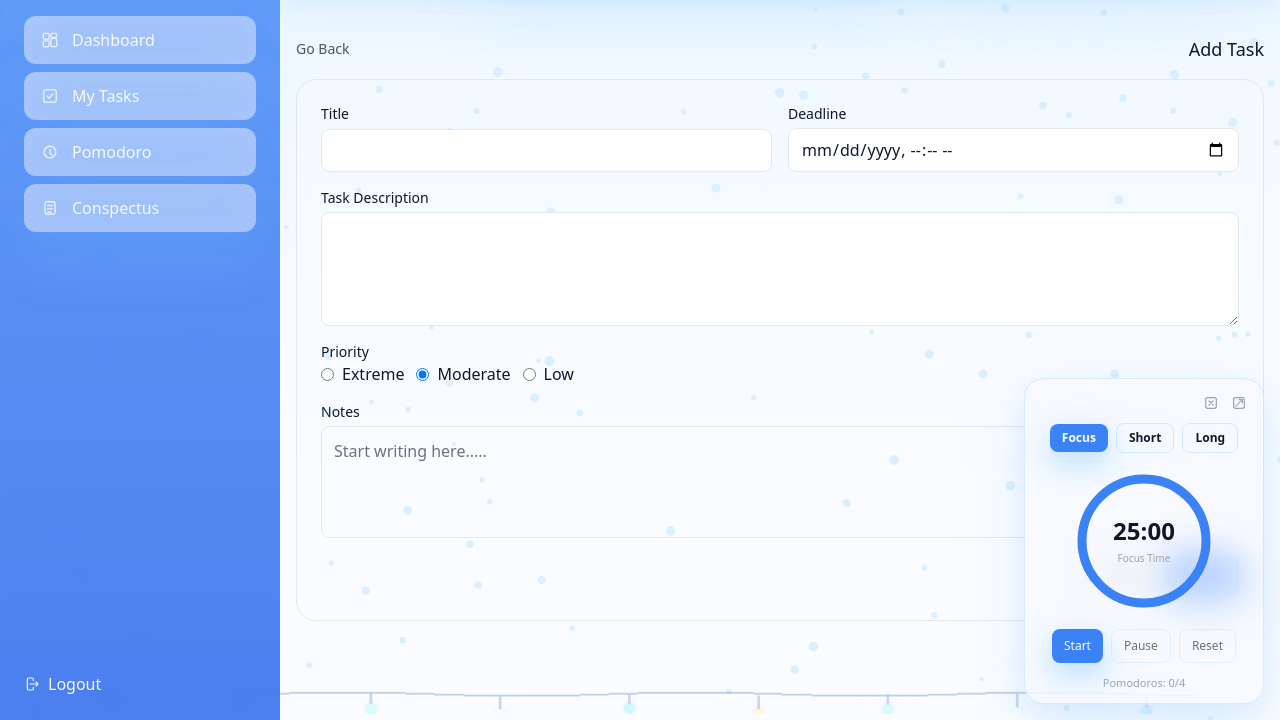
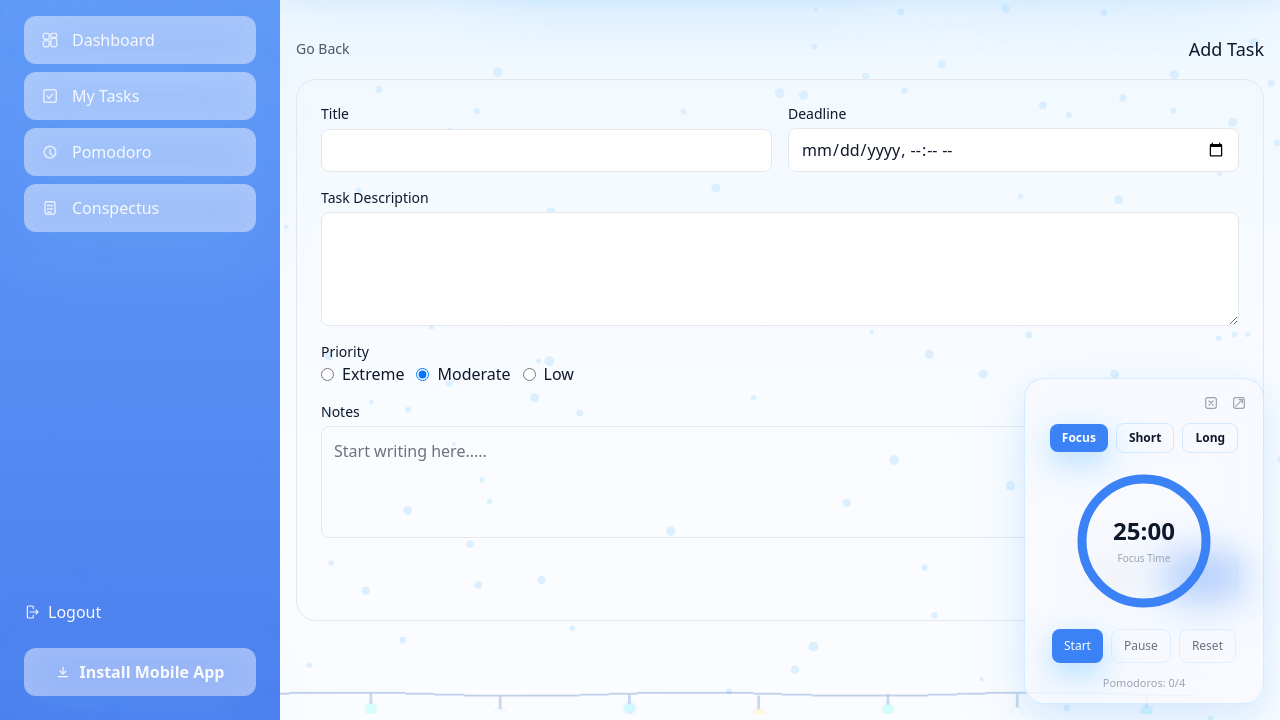
Before and after one commit to bexultvn/smartlife-mvp, a website built with Vite: page pages/add-task.html in a window 1280 px wide. Shown: the part 80-800 px from the top of the page. Built offline with nearby package versions, Linux system fonts and the light colour scheme.

Commit message:
final changes

```diff
--- a/src/js/icons.js
+++ b/src/js/icons.js
@@ -33,6 +33,11 @@ const ICONS = {
     <path d="M9 9h6" />
     <path d="M9 13h6" />
     <path d="M9 17h4" />
+  `),
+  download: svg(`
+    <path d="M12 4.5v10" />
+    <path d="m7.5 10.5 4.5 4.5 4.5-4.5" />
+    <path d="M5 19h14" />
   `),
   settings: svg(`
     <circle cx="12" cy="12" r="3.2" />
--- a/src/js/layout.js
+++ b/src/js/layout.js
@@ -19,6 +19,7 @@ const POMODORO_OVERLAY_STATE_KEY = "sl_pomodoro_overlay_state";
 const THEME_STORAGE_KEY = "sl_theme_preference";
 const DEFAULT_THEME = "light";
 const THEME_OPTIONS = ["light", "dark"];
+const MOBILE_APP_URL = "/downloads/app-debug.apk"; // Update when the APK path is ready.
 let currentTheme = null;
 
 const tweakIconSize = (icon, sizeClass = "h-5 w-5") =>
@@ -55,6 +56,11 @@ export function renderLayout({ active = "", title = "SmartLife", content = "", t
   const toggleAriaLabel = theme === "dark" ? "Switch to light mode" : "Switch to dark mode";
   const lightIconClass = theme === "light" ? "" : "hidden";
   const darkIconClass = theme === "dark" ? "" : "hidden";
+  const mobileAppButton = `
+    <a href="${MOBILE_APP_URL}" class="fixed right-4 bottom-4 md:right-6 md:bottom-6 z-[5000] inline-flex items-center gap-2 px-4 py-3 rounded-full bg-white text-accent-600 border border-accent-100 shadow-card hover:shadow-lg transition transform hover:translate-y-[-2px] focus:outline-none focus:ring-4 focus:ring-accent-100" download data-mobile-app-install>
+      ${tweakIconSize(ICONS.download,"h-4 w-4")}<span class="hidden sm:inline font-semibold">Install Mobile App</span><span class="sm:hidden text-sm">Install App</span>
+    </a>
+  `;
 
   if (typeof document !== "undefined" && document.body) {
     document.body.classList.add("min-h-dvh", "sl-app-body");
@@ -82,6 +88,9 @@ export function renderLayout({ active = "", title = "SmartLife", content = "", t
       </nav>
       <a href="/pages/login.html" class="mt-auto inline-flex items-center gap-2 text-white/90 hover:text-white">
         ${tweakIconSize(ICONS.logout,"h-4 w-4")}<span>Logout</span>
+      </a>
+      <a href="${MOBILE_APP_URL}" class="inline-flex items-center justify-center gap-2 rounded-xl px-4 py-3 bg-white/10 text-white hover:text-white hover:bg-white/15 transition shadow-soft" download data-mobile-app-install>
+        ${tweakIconSize(ICONS.download,"h-4 w-4")}<span class="font-semibold">Install Mobile App</span>
       </a>
     </aside>
 
@@ -123,6 +132,7 @@ export function renderLayout({ active = "", title = "SmartLife", content = "", t
   </div>
   ${profileSettingsPanel(profile)}
   ${calendarModal()}
+  ${mobileAppButton}
   `;
   }
 
```
Also changed, not shown: pages/login.html (+1 -1 lines), 1 other file.
